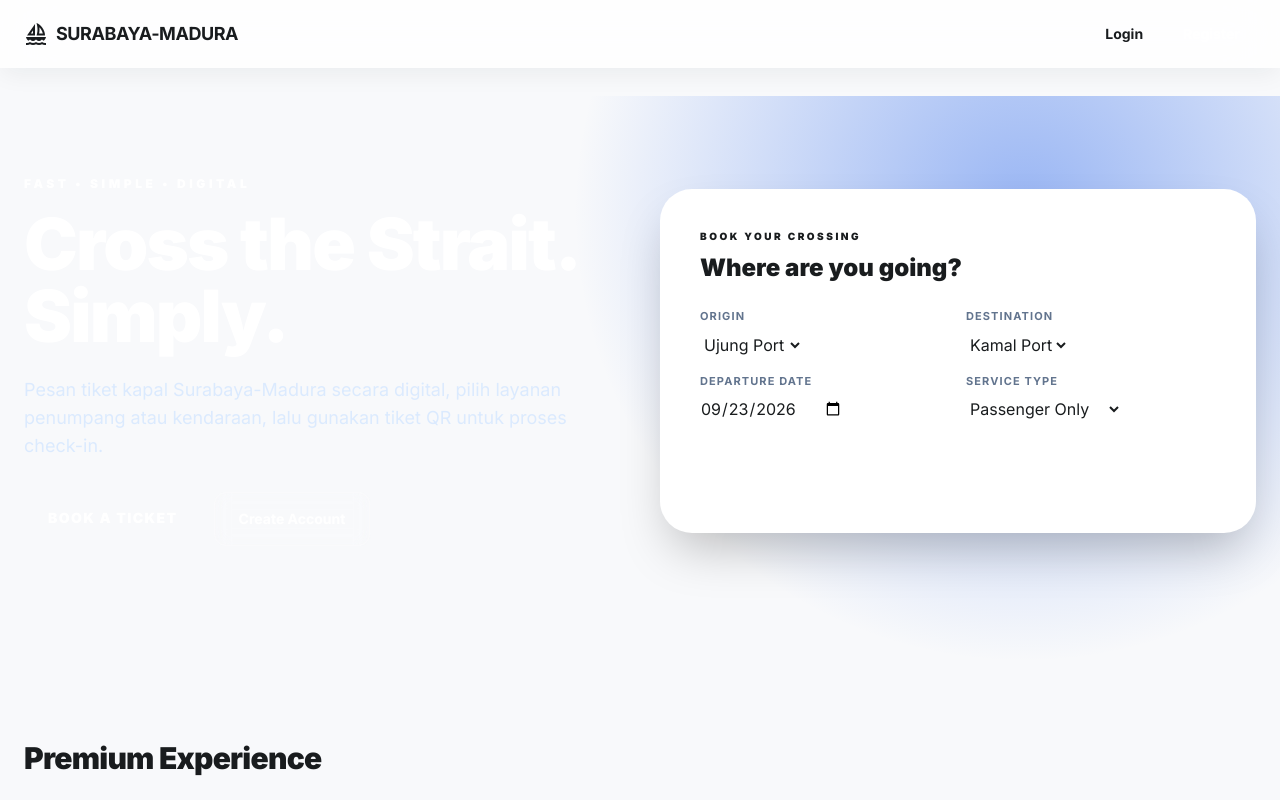
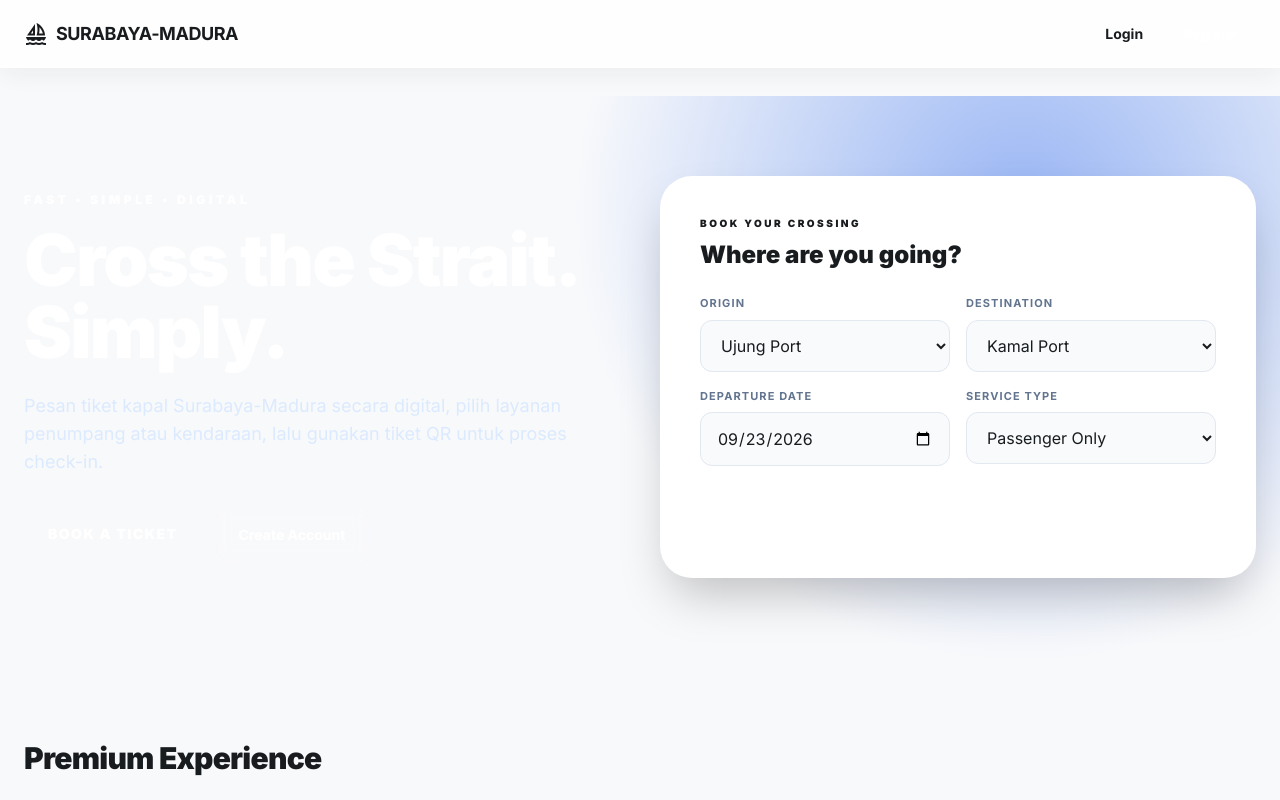
Before and after one commit to abdankribo/website-pemesanan-tiket-kapal-laut, a Next.js app: page / in a window 1280 px wide. Shown: the top 800 px of the page. Built offline with nearby package versions, Linux system fonts and the light colour scheme.

Commit message:
style: add shared form input styles

```diff
--- a/app/globals.css
+++ b/app/globals.css
@@ -33,3 +33,7 @@ img { max-width: 100%; }
   font-variation-settings: "FILL" 0, "wght" 400, "GRAD" 0, "opsz" 24;
 }
 .no-scrollbar::-webkit-scrollbar { display: none; }
+
+
+.input { width: 100%; border-radius: .75rem; border: 1px solid #e2e8f0; background: #f8fafc; padding: .875rem 1rem; color: var(--on-surface); outline: none; }
+.input:focus { border-color: var(--primary); box-shadow: 0 0 0 3px rgb(0 48 99 / 12%); }
```
